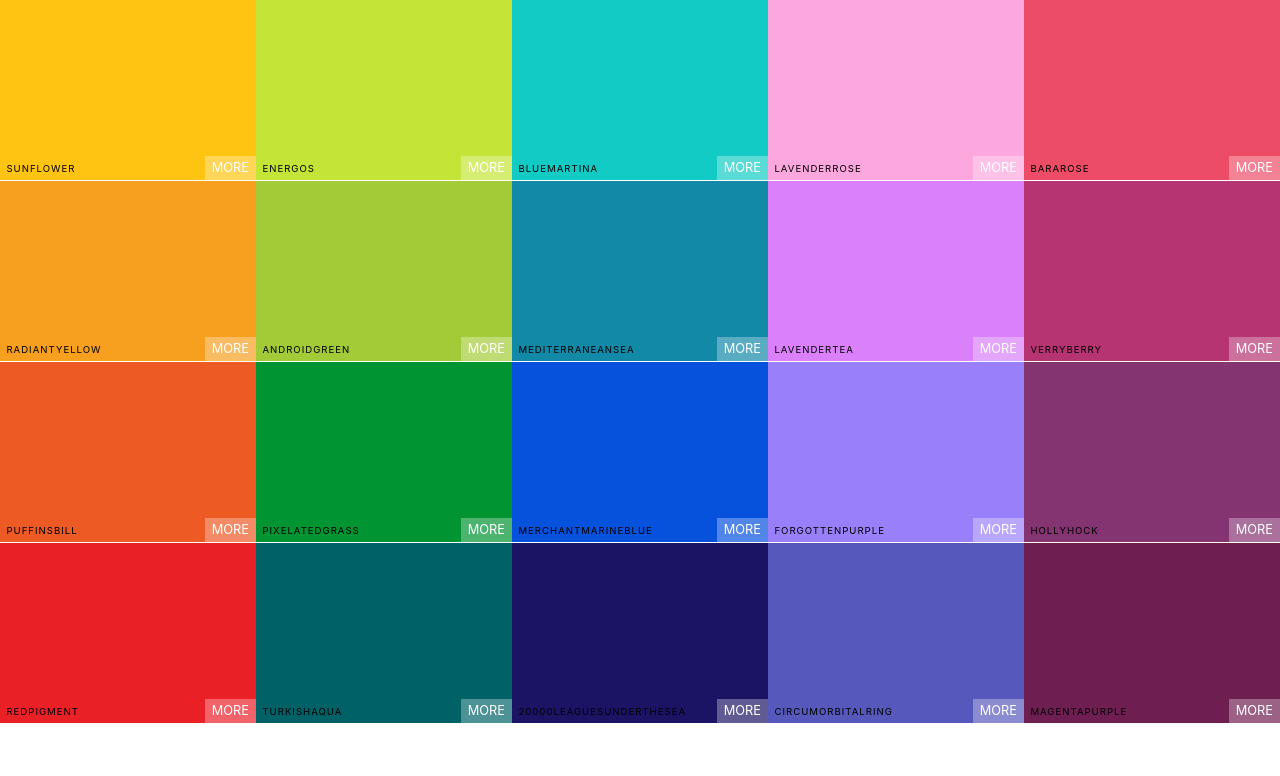
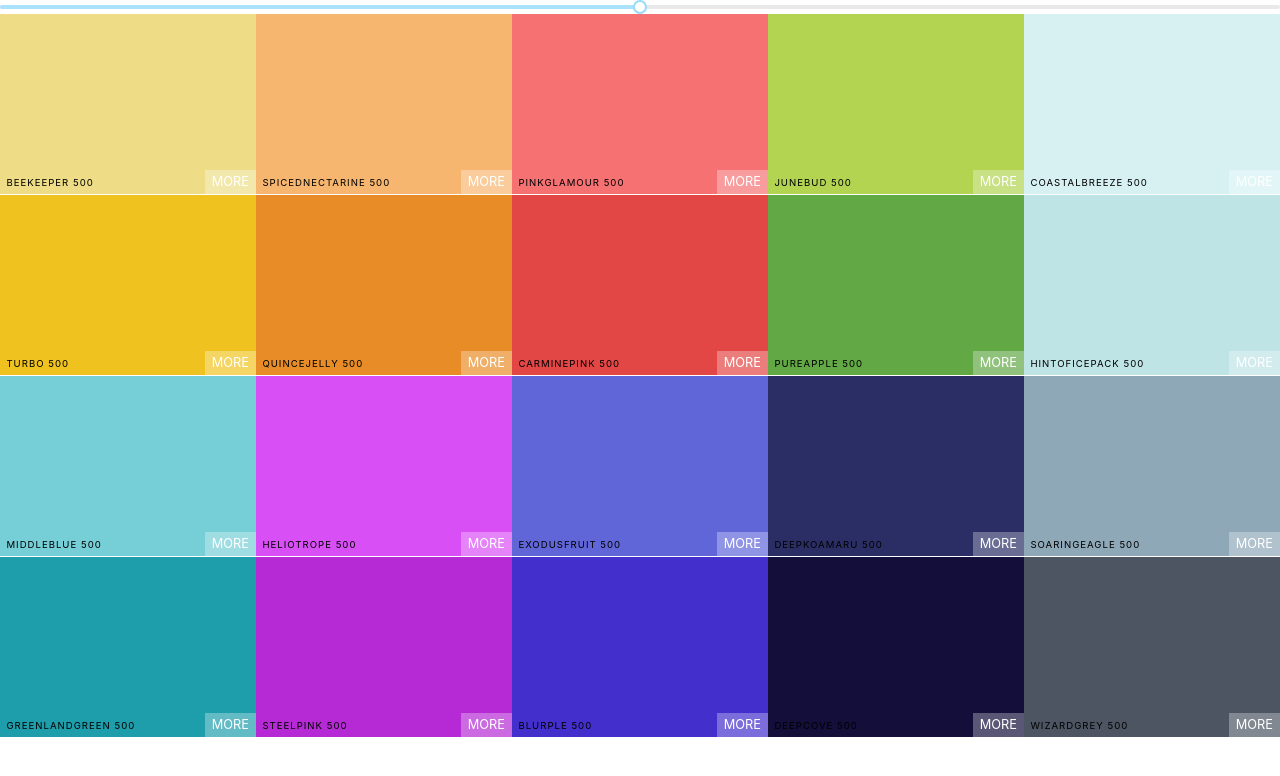
Before and after one commit to Roopin619/Colorburg, a React (Create React App) app: page / in a window 1280 px wide. Shown: the top 776 px of the page. Built offline with nearby package versions, Linux system fonts and the light colour scheme.

Commit message:
Add unstyled color slider

```diff
--- a/package.json
+++ b/package.json
@@ -7,6 +7,7 @@
     "@testing-library/react": "^9.5.0",
     "@testing-library/user-event": "^7.2.1",
     "chroma-js": "^2.1.0",
+    "rc-slider": "^9.2.4",
     "react": "^16.13.1",
     "react-copy-to-clipboard": "^5.0.2",
     "react-dom": "^16.13.1",
--- a/src/App.js
+++ b/src/App.js
@@ -7,7 +7,7 @@
   render() {
     return (
       <div className="App">
-        <Palette {...seedColors[2]} />
+        <Palette palette={generatePalette(seedColors[4])} />
       </div>
     );
   }
--- a/src/Palette.js
+++ b/src/Palette.js
@@ -1,15 +1,34 @@
 import React, { Component } from 'react';
 import ColorBox from './ColorBox';
 import './Palette.css';
+import Slider from 'rc-slider';
+import 'rc-slider/assets/index.css';
 
 class Palette extends Component {
+    constructor(props) {
+        super(props);
+        this.state = { level: 500 };
+    }
+
+    changeLevel = (newLevel) => {
+        this.setState({ level: newLevel });
+    }
+
     render() {
-        const colorBoxes = this.props.colors.map(color => (
-            <ColorBox background={color.color} name={color.name} />
+        const { colors } = this.props.palette;
+        const { level } = this.state;
+        const colorBoxes = colors[level].map(color => (
+            <ColorBox background={color.hex} name={color.name} />
         ));
-
         return (
             <div className="Palette">
+                <Slider
+                    defaultValue={level}
+                    min={100}
+                    max={900}
+                    step={100}
+                    onAfterChange={this.changeLevel}
+                />
                 <div className="Palette-colors">
                     {colorBoxes}
                 </div>
```
Also changed, not shown: 1 other file (tests, documents, lock files or other folders).
